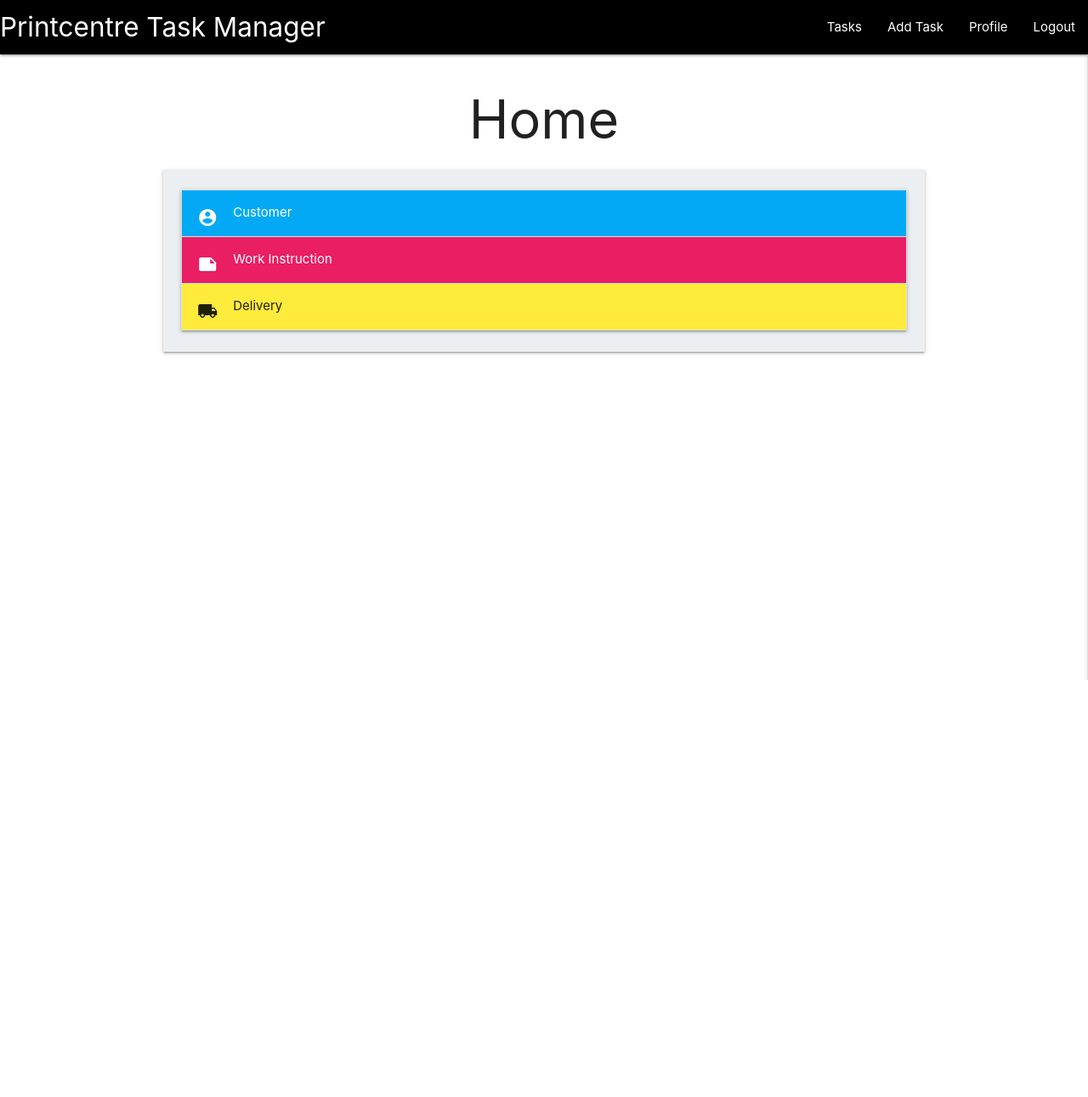
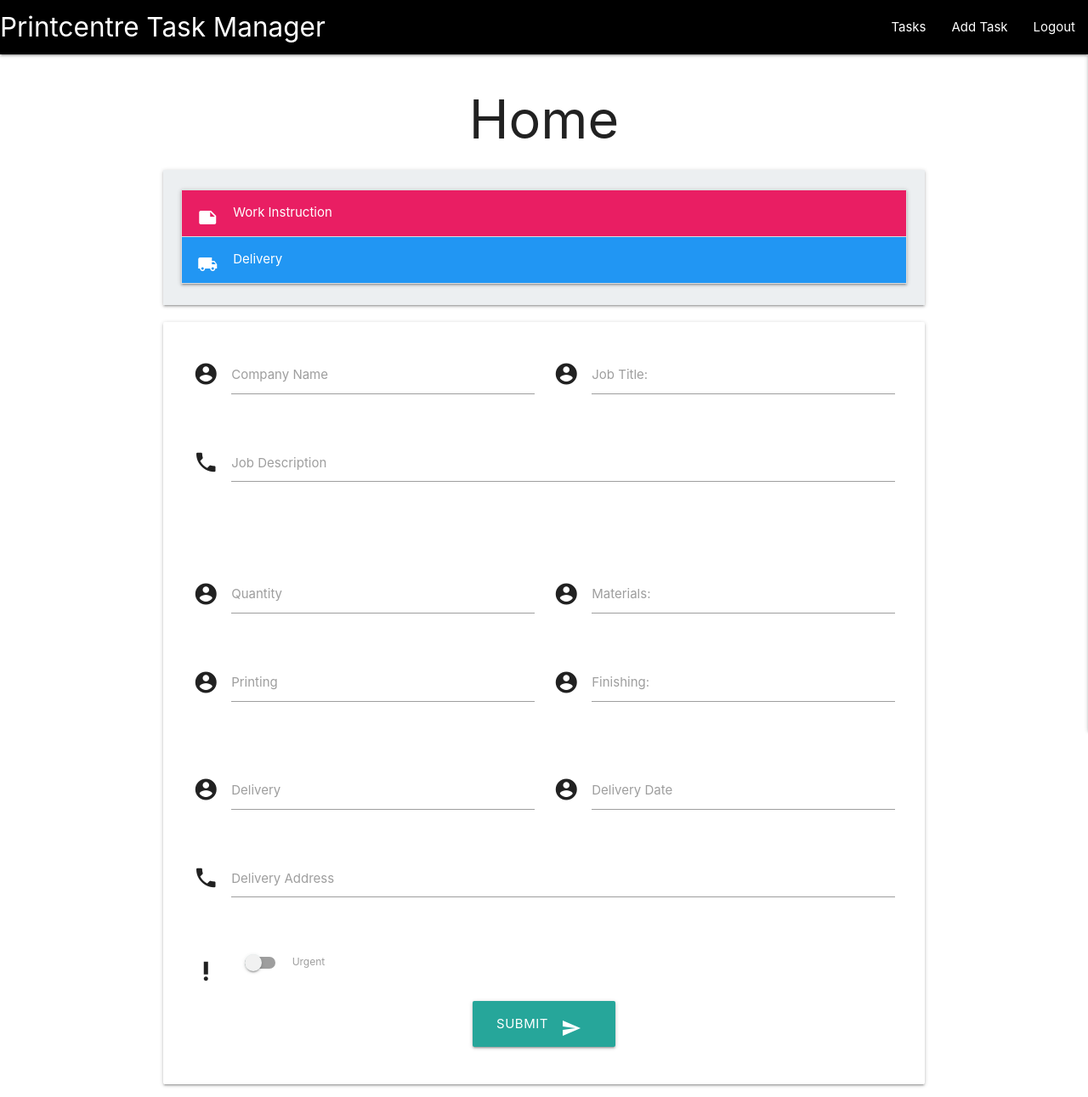
Before and after one commit to DuggyL/taskmanager-milestone-project-3, a Flask app: page / in a window 1280 px wide. Shown: the whole page at 85% size. Before the commit the page ends 800 px from the top, so only its background shows below. Run offline with Flask 2, Linux system fonts and the light colour scheme; a user stored in the database is signed in; data that the repository does not hold is empty; some libraries are stand-ins or nearby versions.

Commit message:
Restructuring add task form and task display

```diff
--- a/taskmanager/__init__.py
+++ b/taskmanager/__init__.py
@@ -1,5 +1,6 @@
 import os
 from flask import Flask
+from flask_pymongo import PyMongo
 from flask_sqlalchemy import SQLAlchemy
 from os import path
 from flask_login import LoginManager
@@ -7,6 +8,7 @@ if os.path.exists("env.py"):
     import env
 
 db = SQLAlchemy()
+mongo = PyMongo()
 DB_NAME = "database.db"
 
 def create_app():
--- a/taskmanager/models.py
+++ b/taskmanager/models.py
@@ -2,6 +2,7 @@ from . import db
 from flask_login import UserMixin
 
 class User(db.Model, UserMixin):
+    # Schema model
     id = db.Column(db.Integer, primary_key=True)
-    username = db.Column(db.String(50))
-    password = db.Column(db.String(50))
+    username = db.Column(db.String(50), unique=True, nullable=False)
+    password = db.Column(db.String(50), nullable=False)
--- a/taskmanager/templates/base.html
+++ b/taskmanager/templates/base.html
@@ -21,9 +21,8 @@
             <a href="#" data-target="mobile-demo" class="sidenav-trigger right"><i class="material-icons">menu</i></a>
             <ul class="right hide-on-med-and-down">
                 {% if user.is_authenticated %}
-                    <li><a href="#">Tasks</a></li>
+                    <li><a href="/tasks">Tasks</a></li>
                     <li><a href="#">Add Task</a></li>
-                    <li><a href="#">Profile</a></li>
                     <li><a href="/logout">Logout</a></li>
                 {% else %}
                     <li><a href="/login">Login</a></li>
@@ -36,9 +35,8 @@
         <!-- Mobile Navbar -->
         <ul class="sidenav" id="mobile-demo">
             {% if user.is_authenticated %}
-                <li><a href="#">Tasks</a></li>
+                <li><a href="/tasks">Tasks</a></li>
                 <li><a href="#">Add Task</a></li>
-                <li><a href="#">Profile</a></li>
                 <li><a href="/logout">Logout</a></li>
             {% else %}
                 <li><a href="/login">Login</a></li>
--- a/taskmanager/templates/home.html
+++ b/taskmanager/templates/home.html
@@ -4,43 +4,26 @@
 
 <h1 class="center">Home</h1>
 
+
+
 <div class="tasks-card row z-depth-1 blue-grey lighten-5">
     <div class="col s12">
       <div class="card-content">
         <ul class="collapsible expandable">
           <li>
-            <div class="collapsible-header light-blue white-text"><i class="material-icons">account_circle</i>Customer</div>
-            <div class="collapsible-body white">
-              <div class="row">
-                <div class="col s6">Customer Name:</div>
-                <div class="col s6">Company Name:</div>
-              </div>
-              <div class="row">
-                <div class="col s12">Address:</div>
-              </div>
-              <div class="row">
-                <div class="col s6">Order No:</div>
-                <div class="col s6">Job No:</div>
-              </div>
-            </div>
-          </li>
-          <li>
             <div class="collapsible-header pink white-text"><i class="material-icons">note</i>Work Instruction</div>
             <div class="collapsible-body white">
               <div class="row">
+                <div class="col s6">Company Name:</div>
                 <div class="col s6">Job Title:</div>
-                <div class="col s6">Quantity:</div>
-              </div>
-              <div class="row">
-                <div class="col s6">Size:</div>
-                <div class="col s6">Pages:</div>
               </div>
               <div class="row">
                 <div class="col s12">Job Description:</div>
               </div>
+              <br>
               <div class="row">
+                <div class="col s6">Quantity:</div>
                 <div class="col s6">Materials:</div>
-                <div class="col s6">Sheet Size:</div>
               </div>
               <div class="row">
                 <div class="col s6">Printing:</div>
@@ -49,10 +32,10 @@
             </div>
           </li>
           <li>
-            <div class="collapsible-header yellow"><i class="material-icons">local_shipping</i>Delivery</div>
+            <div class="collapsible-header blue white-text"><i class="material-icons">local_shipping</i>Delivery</div>
             <div class="collapsible-body white">
               <div class="row">
-                <div class="col s6">Delivery Method:</div>
+                <div class="col s6">Delivery:</div>
                 <div class="col s6">Delivery Date:</div>
               </div>
               <div class="row">
@@ -62,11 +45,100 @@
           </li>
         </ul>
       </div>
-      <!-- <div class="card-action center-align">
-        <a href="" class="btn-small green">Done</a>
-        <a href="" class="btn-small teal accent-4">Edit</a>
-      </div> -->
     </div>
 </div>
 
+
+<div class="row card-panel">
+  <form class="col s12" method="POST">
+      <!-- Job title and job number -->
+      <div class="row">
+          <div class="input-field col s6">
+              <i class="material-icons prefix">account_circle</i>
+              <input id="job_title" name="job_title" minlength="5" maxlength="30" type="text" class="validate" required>
+              <label for="job_title">Company Name</label>
+          </div>
+          <div class="input-field col s6">
+              <i class="material-icons prefix">account_circle</i>
+              <input id="job_no" name="job_no" minlength="6" maxlength="6" pattern="^[0-9]{6,6}$" type="text" class="validate" required>
+              <label for="job_no">Job Title:</label>
+          </div>
+      </div>
+      <div class="row">
+          <div class="input-field col s12">
+              <i class="material-icons prefix">phone</i>
+              <textarea id="job_description" name="job_description" class="materialize-textarea" minlength="5" maxlength="100" required></textarea>
+              <label for="job_description">Job Description</label>
+          </div>
+      </div>
+      <br>
+      <br>
+      <div class="row">
+        <div class="input-field col s6">
+            <i class="material-icons prefix">account_circle</i>
+            <input id="job_title" name="job_title" minlength="5" maxlength="30" type="text" class="validate" required>
+            <label for="job_title">Quantity</label>
+        </div>
+        <div class="input-field col s6">
+            <i class="material-icons prefix">account_circle</i>
+            <input id="job_no" name="job_no" minlength="6" maxlength="6" pattern="^[0-9]{6,6}$" type="text" class="validate" required>
+            <label for="job_no">Materials:</label>
+        </div>
+    </div>
+    <div class="row">
+      <div class="input-field col s6">
+          <i class="material-icons prefix">account_circle</i>
+          <input id="job_title" name="job_title" minlength="5" maxlength="30" type="text" class="validate" required>
+          <label for="job_title">Printing</label>
+      </div>
+      <div class="input-field col s6">
+          <i class="material-icons prefix">account_circle</i>
+          <input id="job_no" name="job_no" minlength="6" maxlength="6" pattern="^[0-9]{6,6}$" type="text" class="validate" required>
+          <label for="job_no">Finishing:</label>
+      </div>
+    </div>
+    <br>
+      <!-- Delivery date and urgent switch -->
+    <div class="row">
+        <div class="input-field col s6">
+            <i class="material-icons prefix">account_circle</i>
+            <input id="delivery_date" name="delivery_date" type="text" class="datepicker validate" required>
+            <label for="delivery_date">Delivery</label>
+        </div>
+        <div class="input-field col s6">
+          <i class="material-icons prefix">account_circle</i>
+          <input id="delivery_date" name="delivery_date" type="text" class="datepicker validate" required>
+          <label for="delivery_date">Delivery Date</label>
+      </div>
+    </div>
+    <div class="row">
+      <div class="input-field col s12">
+          <i class="material-icons prefix">phone</i>
+          <textarea id="job_description" name="job_description" class="materialize-textarea" minlength="5" maxlength="100" required></textarea>
+          <label for="job_description">Delivery Address</label>
+      </div>
+    </div>
+      <div class="row">
+        <div class="input-field col s6">
+          <div class="switch">
+              <i class="material-icons prefix">priority_high</i>
+              <label for="urgent">
+                  <input type="checkbox" id="urgent" name="urgent">
+                  <span class="lever"></span>
+                  Urgent
+              </label>
+          </div>
+      </div>
+      </div>
+      <!-- Submit button -->
+      <div class="row">
+          <div class="col s12 center-align">
+              <button class="btn-large waves-effect waves-light" type="submit">Submit
+                  <i class="material-icons right">send</i>
+              </button>
+          </div>
+      </div>
+  </form>
+</div>
+
 {% endblock %}
--- a/taskmanager/views.py
+++ b/taskmanager/views.py
@@ -1,9 +1,20 @@
-from flask import Blueprint, render_template
+import os
+from flask import Blueprint, Flask, render_template, request
+from flask_pymongo import PyMongo
 from flask_login import login_required, current_user
 
 views = Blueprint('views', __name__)
 
+app = Flask(__name__)
+
+app.config["MONGO_DBNAME"] = os.environ.get("MONGO_DBNAME")
+app.config["MONGO_URI"] = os.environ.get("MONGO_URI")
+app.secret_key = os.environ.get("SECRET_KEY")
+
+mongo = PyMongo(app)
+
 @views.route('/')
 @login_required
 def home():
+    tasks = mongo.db.tasks.find()
     return render_template("home.html", user=current_user)
```
Also changed, not shown: taskmanager/auth.py (+16 -1 lines), taskmanager/templates/add_task.html (added, +70 -0 lines), taskmanager/templates/tasks.html (added, +50 -0 lines).
